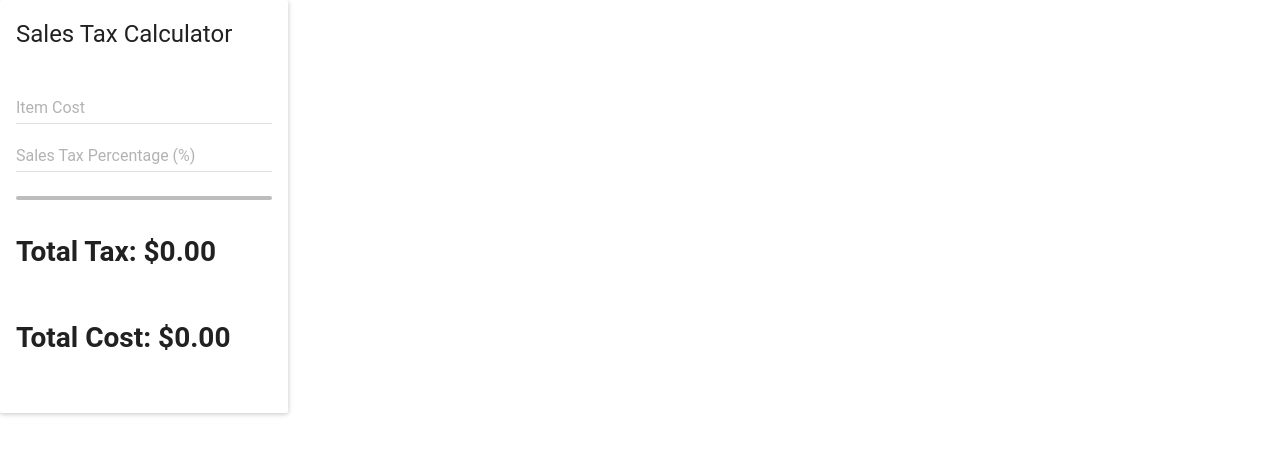
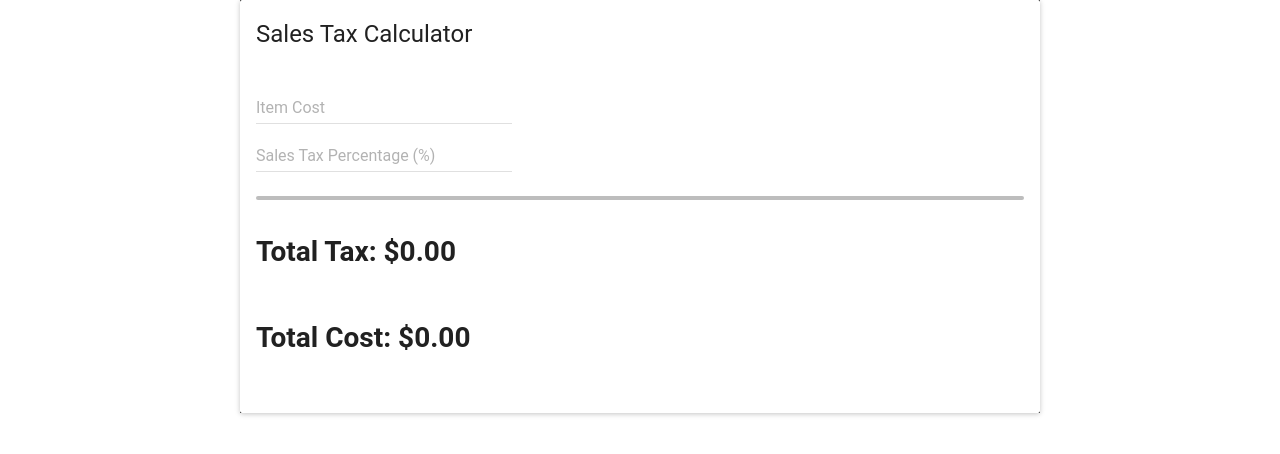
Before and after one commit to alexknipfer/eazy-convert, a React (Create React App) app: page / in a window 1280 px wide. Shown: the top 454 px of the page. Built offline with nearby package versions, Linux system fonts and the light colour scheme; the HTML template or start-up script is replaced by a standard one; what react-tap-event-plugin would draw is missing.

Commit message:
removed unused button, added flex box for form

```diff
--- a/src/components/PriceForm/PriceForm.js
+++ b/src/components/PriceForm/PriceForm.js
@@ -3,7 +3,6 @@ import {Card, CardTitle, CardText} from 'material-ui/Card';
 import './priceForm.css';
 import TextField from 'material-ui/TextField';
 import LinearProgress from 'material-ui/LinearProgress';
-import RaisedButton from 'material-ui/RaisedButton';
 
 class PriceForm extends Component{
 
--- a/src/components/PriceForm/priceForm.css
+++ b/src/components/PriceForm/priceForm.css
@@ -5,8 +5,13 @@
 }*/
 
 .flex-container{
+  background: black;
+  width: 800px;
+  margin-left: auto;
+  margin-right: auto;
   display: flex;
 }
 
 .box{
+  flex-grow: 1;
 }
```
